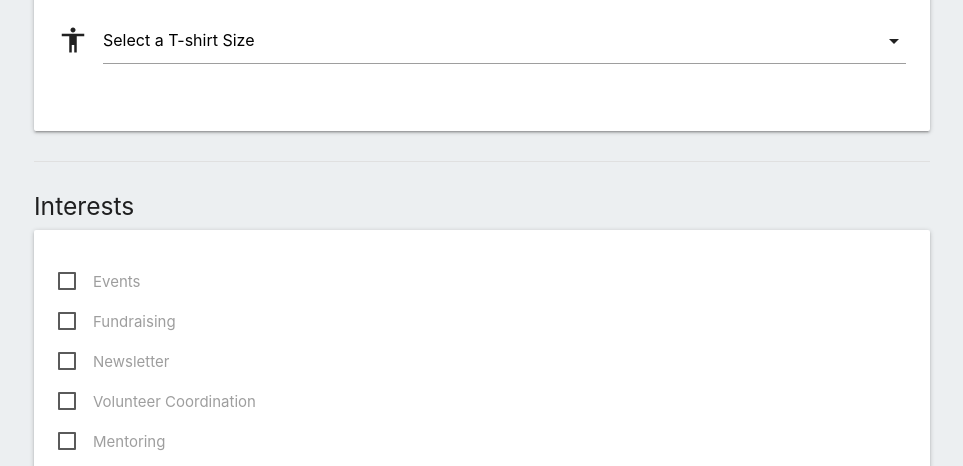
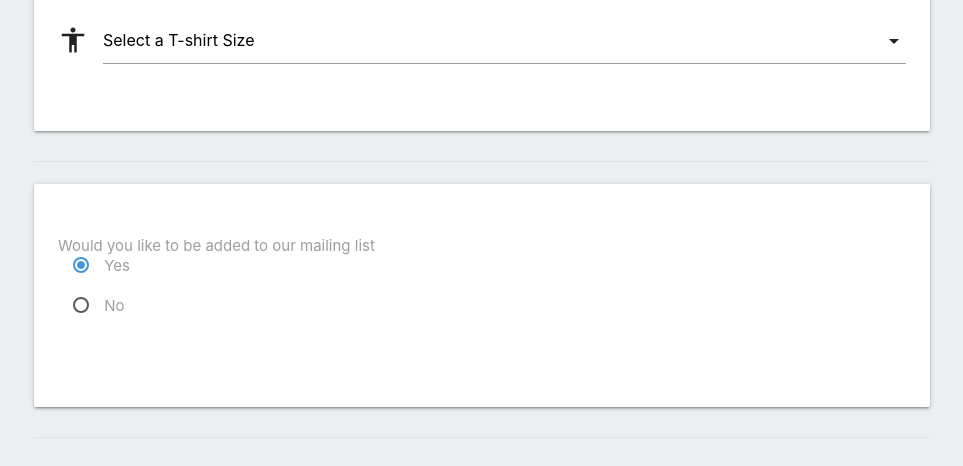
Before and after one commit to Tgorbachevskiy/NightShift-1, a plain HTML site: page VolunteerFormMaterial.html in a window 1280 px wide. Shown: the part 1019-1485 px from the top of the page, without its empty margins (158-1121 px from the left). Drawn offline with nearby package versions, Linux system fonts and the light colour scheme.

Commit message:
Added would you want to be added to our mailing list section with radio buttons and yes checked.

```diff
--- a/VolunteerFormMaterial.html
+++ b/VolunteerFormMaterial.html
@@ -185,6 +185,33 @@
             </div>
         </div>
 
+        <!--If applicant would like to be added to mailing list-->
+        <div class="divider"></div>
+        <div class="section">
+            <div class="card-panel">
+                <div class="row">
+                    <div class="input-field col s12" id="email-list">
+                        <label>Would you like to be added to our mailing list</label>
+                            <div class="input-field col s12">
+                                <form action="#">
+                                    <p>
+                                        <label>
+                                            <input  class="with-gap" name="mail-list" type="radio" checked/>
+                                            <span>Yes</span>
+                                        </label>
+                                    </p>
+                                    <p>
+                                        <label>
+                                            <input class="with-gap" name="mail-list" type="radio" />
+                                            <span>No</span>
+                                        </label>
+                                    </p>
+                                </form>
+                            </div>
+                    </div>
+                </div>
+            </div>
+        </div>
         <!-- Interests -->
         <div class="divider"></div>
         <div class="section">
@@ -332,7 +359,7 @@
                 </p>
             </div>
 
-            </div>
+            <!--</div>-->
         </div>
 
         <!-- References -->
```
